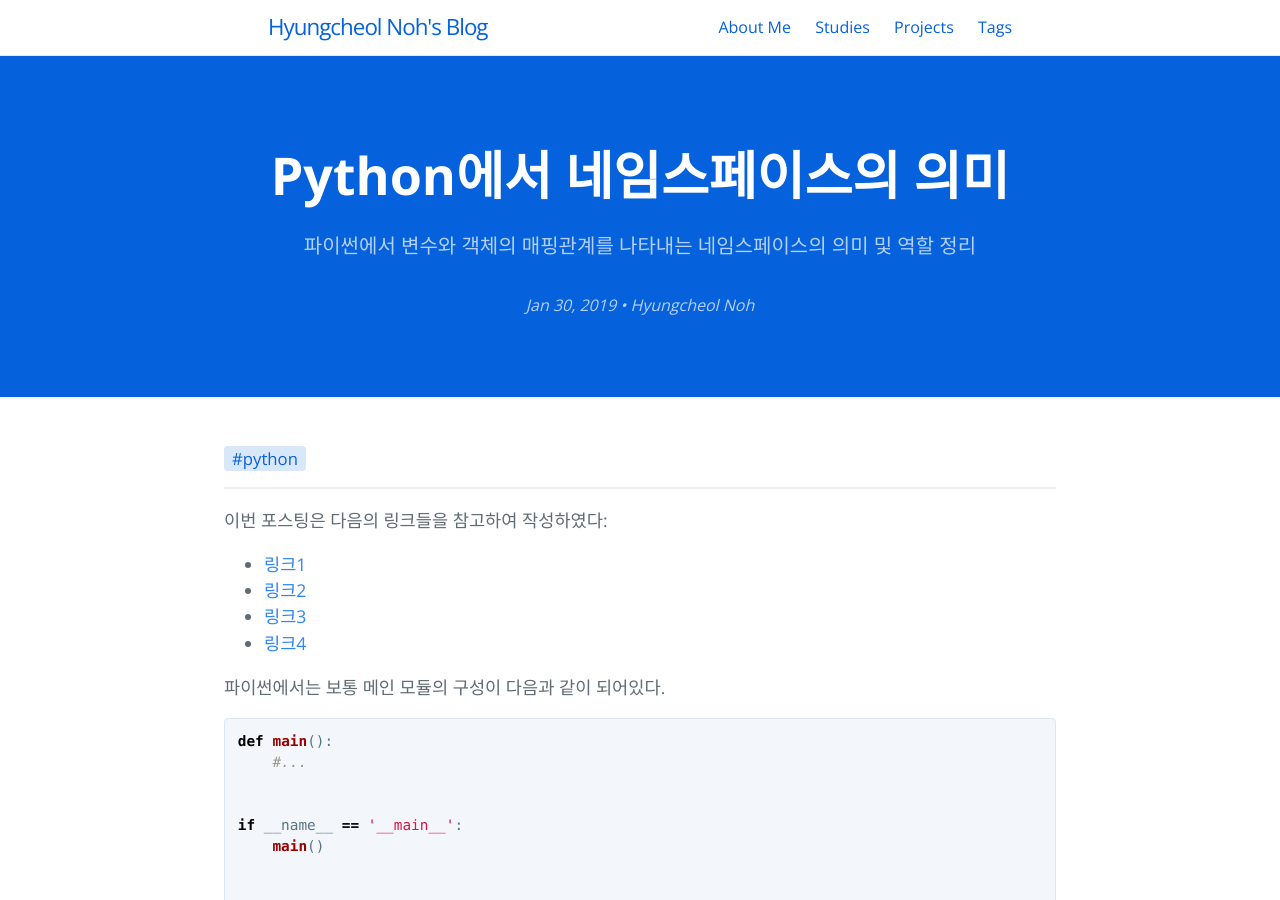
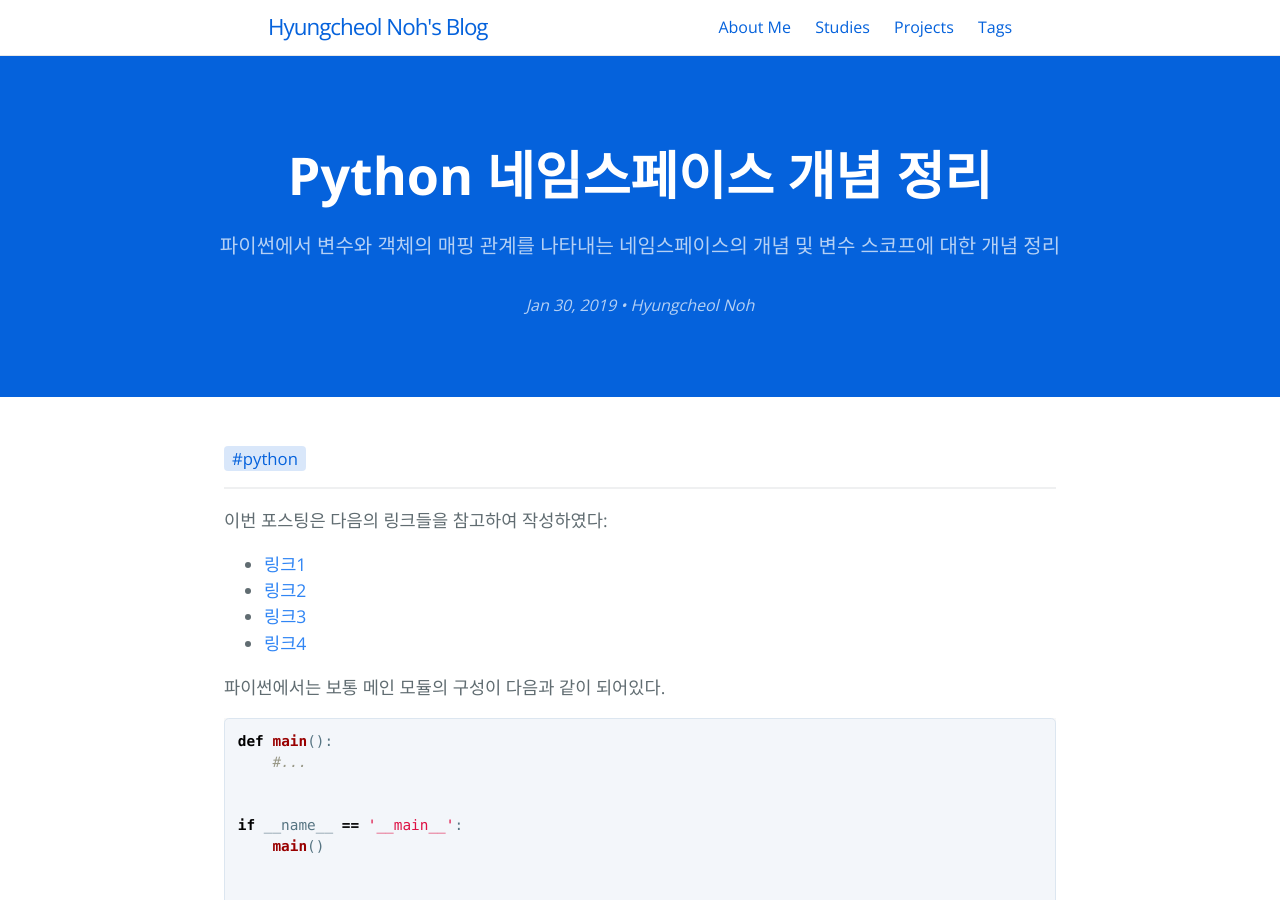
Before and after one commit to hcnoh/hcnoh.github.io, a Jekyll site: the page built from _posts/2019-01-30-python-namespace.md, in a window 1280 px wide and 900 px high. Built offline with Jekyll 4.4.1, drawn with Linux system fonts in a browser that asks for light colours; comment, search, counter and statistics services are not loaded.

Commit message:
Update 2019-01-30-python-namespace.md

```diff
--- a/_posts/2019-01-30-python-namespace.md
+++ b/_posts/2019-01-30-python-namespace.md
@@ -1,9 +1,9 @@
 ---
 layout: post
 use_math: true
-title: "Python에서 네임스페이스의 의미"
+title: "Python 네임스페이스 개념 정리"
 date: 2019-01-30 10:14:05
-tagline: "파이썬에서 변수와 객체의 매핑관계를 나타내는 네임스페이스의 의미 및 역할 정리"
+tagline: "파이썬에서 변수와 객체의 매핑 관계를 나타내는 네임스페이스의 개념 및 변수 스코프에 대한 개념 정리"
 categories:
 - Python
 tags:
```
